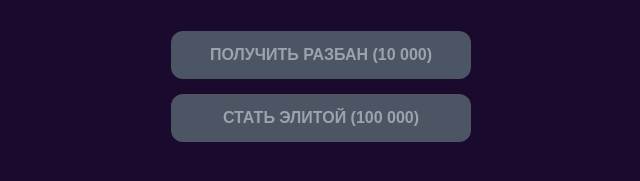
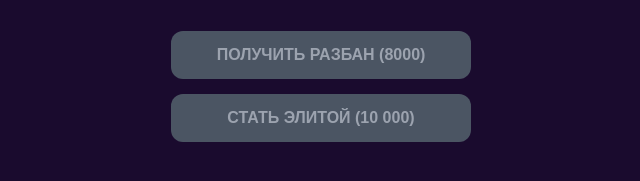
Before and after one commit to perseywackson-creator/TOMATO-CLICKER, a plain HTML site: page index.html in a window 1280 px wide. Shown: the part 325-506 px from the top of the page, 319-959 px from the left. Drawn offline with Linux system fonts and the light colour scheme.

Commit message:
Update index.html

```diff
--- a/index.html
+++ b/index.html
@@ -33,8 +33,8 @@
 
     <div class="shop-container">
         <!-- Кнопки магазина -->
-        <button id="btn-unban" class="buy-btn" onclick="redeem('unban')">ПОЛУЧИТЬ РАЗБАН (10 000)</button>
-        <button id="btn-pro" class="buy-btn" onclick="redeem('pro')">СТАТЬ ЭЛИТОЙ (100 000)</button>
+        <button id="btn-unban" class="buy-btn" onclick="redeem('unban')">ПОЛУЧИТЬ РАЗБАН (8000)</button>
+        <button id="btn-pro" class="buy-btn" onclick="redeem('pro')">СТАТЬ ЭЛИТОЙ (10 000)</button>
     </div>
 
     <script>
```
